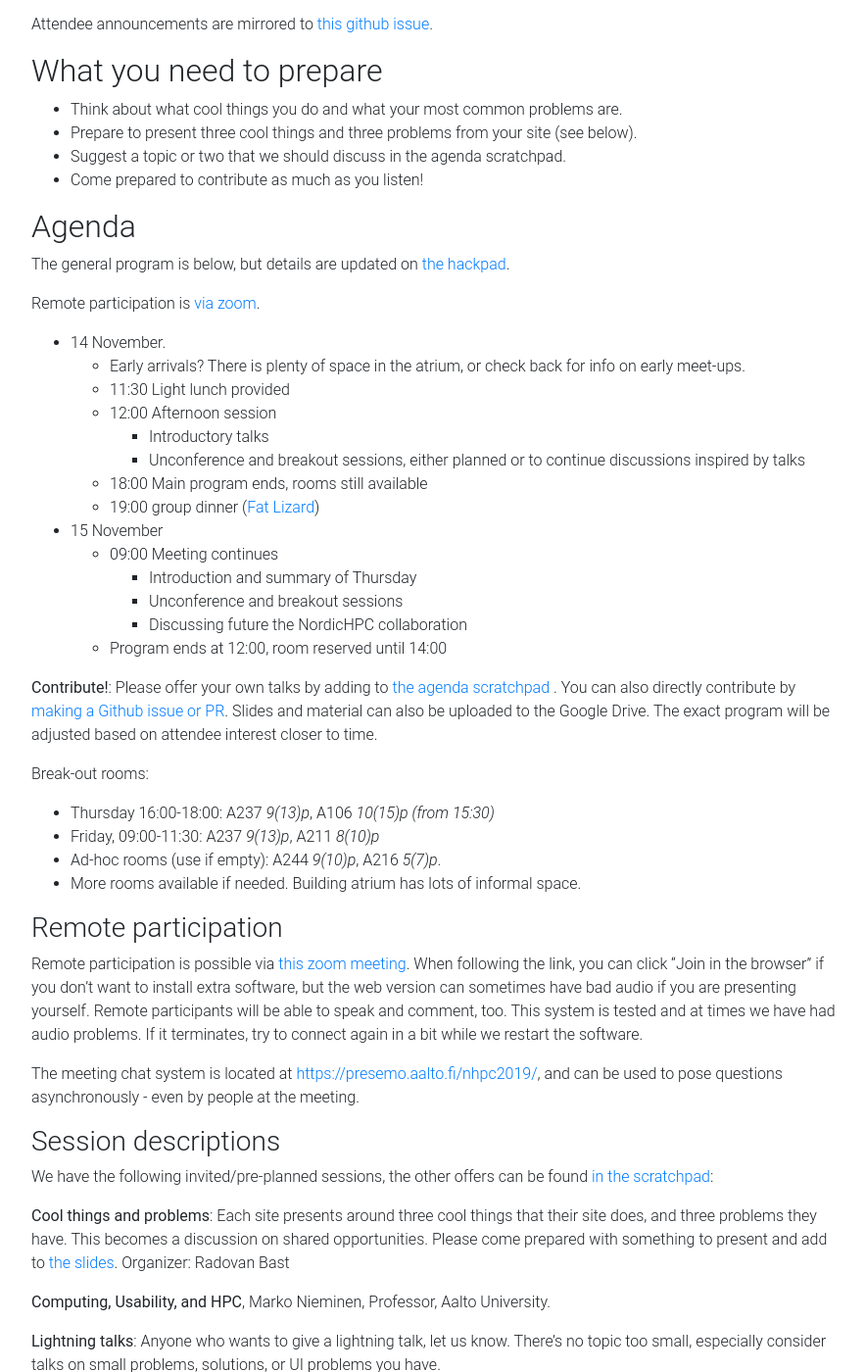
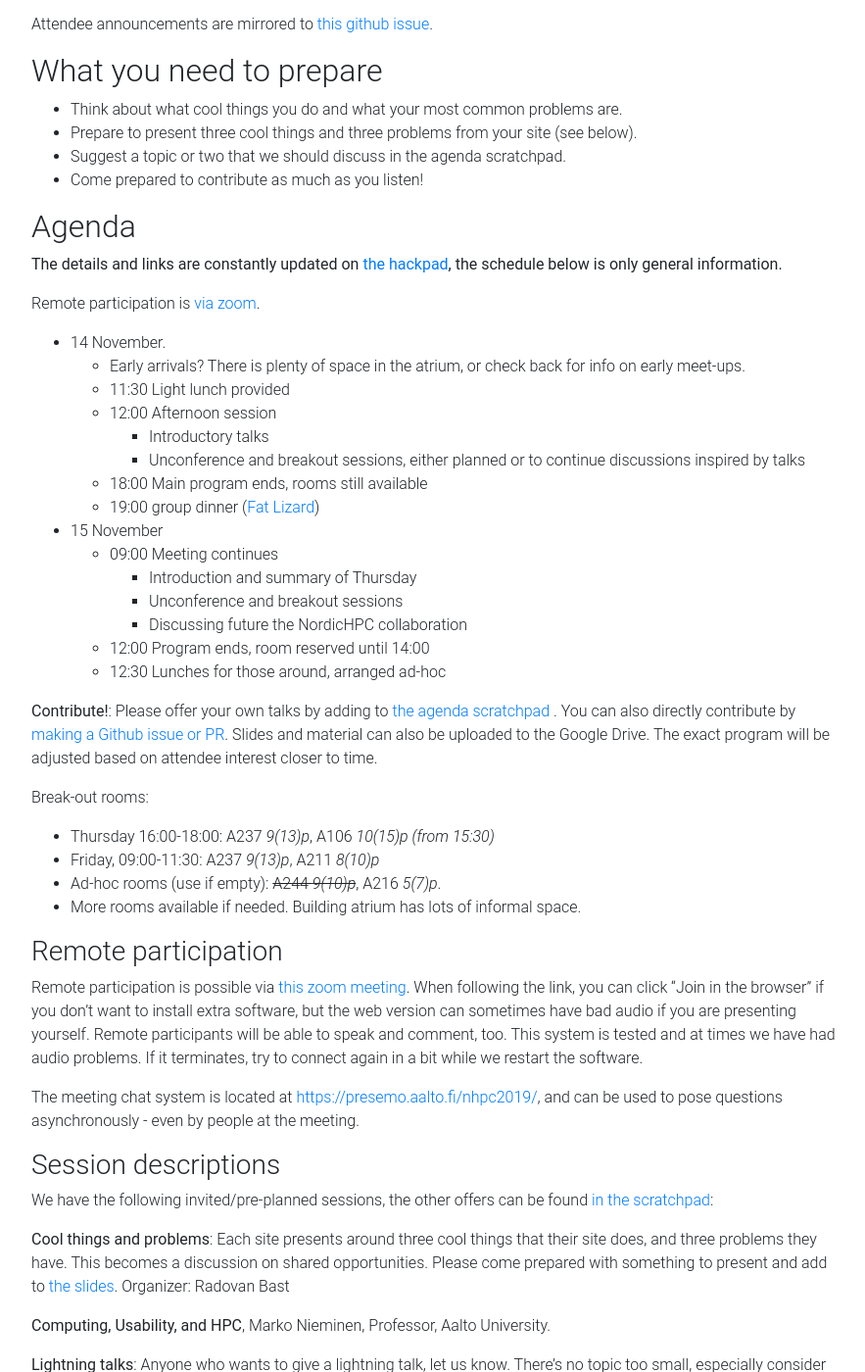
Before and after one commit to NordicHPC/nordichpc.github.io, a Jekyll site: the page built from 2019-11-14-helsinki.md, in a window 1280 px wide and 1400 px high, scrolled down 945 px. Shown: the whole window at 98% size, without its empty margins (338-1221 px from the left). Built offline with Jekyll 4.4.1, drawn with Linux system fonts in a browser that asks for light colours; nearby versions of some CDN libraries; comment, search, counter and statistics services are not loaded.

Commit message:
Schedule and room updates

```diff
--- a/2019-11-14-helsinki.md
+++ b/2019-11-14-helsinki.md
@@ -81,8 +81,10 @@ issue](https://github.com/NordicHPC/nordichpc.github.io/issues/36).
 
 ## Agenda
 
-The general program is below, but details are updated on [the
-hackpad](https://hackmd.io/uCFgSqABSBKP1PGKLxjLKQ?view#Schedule).
+**The details and links are constantly
+updated on [the
+hackpad](https://hackmd.io/uCFgSqABSBKP1PGKLxjLKQ?view#Schedule), the
+schedule below is only general information.**
 
 Remote participation is [via zoom](https://aalto.zoom.us/j/332573596).
 
@@ -101,7 +103,8 @@ Remote participation is [via zoom](https://aalto.zoom.us/j/332573596).
     * Introduction and summary of Thursday
     * Unconference and breakout sessions
     * Discussing future the NordicHPC collaboration
-  * Program ends at 12:00, room reserved until 14:00
+  * 12:00 Program ends, room reserved until 14:00
+  * 12:30 Lunches for those around, arranged ad-hoc
 
 **Contribute!**: Please offer your own talks by adding to [the agenda scratchpad
 ](https://hackmd.io/uCFgSqABSBKP1PGKLxjLKQ?both).
@@ -113,7 +116,7 @@ to time.
 Break-out rooms:
 * Thursday 16:00-18:00: A237 *9(13)p*, A106 *10(15)p (from 15:30)*
 * Friday, 09:00-11:30: A237 *9(13)p*, A211 *8(10)p*
-* Ad-hoc rooms (use if empty): A244 *9(10)p*, A216 *5(7)p*.
+* Ad-hoc rooms (use if empty): ~~A244 *9(10)p*~~, A216 *5(7)p*.
 * More rooms available if needed.  Building atrium has lots of
   informal space.
 
```
